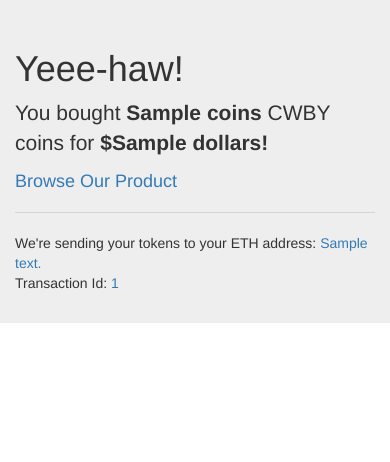
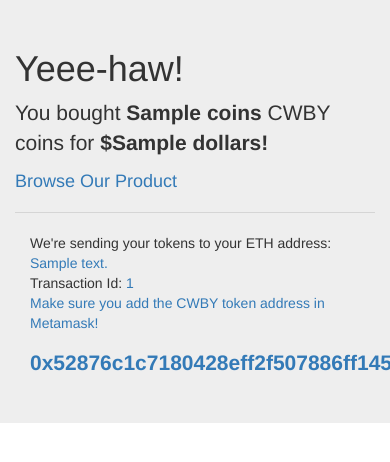
Before and after one commit to BrockSmedley/cwby-flask, a Python web app: template flask/templates/charge.jinja in a window 390 px wide; the page is wider, and only the part inside the window is pictured. Shown: the part 195-657 px from the top of that part. Run offline with Jinja, Linux system fonts and the light colour scheme; the template is opened without the code that fills it: most values are stand-ins (such as "Sample title", 1, 10 or a date in 2020); some libraries are stand-ins or nearby versions.

Commit message:
display token address in /charge

```diff
--- a/flask/templates/charge.jinja
+++ b/flask/templates/charge.jinja
@@ -8,10 +8,16 @@
         {% if txid == 'none' %}
             <div>Uh-oh. Our system encountered a rare error with your token payout. Please contact <a href="/support">Support</a> immediately.</div>
         {% else %}
-            <div>We're sending your tokens to your ETH address:
-                <a href="http://etherscan.io/address/{{address}}" target="_blank">{{address}}</a>
+            <div class="col-md-8">
+                <div>We're sending your tokens to your ETH address:
+                    <a href="http://etherscan.io/address/{{address}}" target="_blank">{{address}}</a>
+                </div>
+                <div>Transaction Id: <a href="http://etherscan.io/tx/{{txid}}" target="_blank">{{txid}}</a></div>
             </div>
-            <div>Transaction Id: <a href="http://etherscan.io/tx/{{txid}}" target="_blank">{{txid}}</a></div>
+            <div class="col-md-4">
+                <a href="https://one2crypto.com/guides/add-custom-token-metamask/">Make sure you add the CWBY token address in Metamask!</p>
+                <p><strong>0x52876c1c7180428eff2f507886ff145e7e591bb1</strong></p>
+            </div>
         {% endif %}
 
     </div>
```
